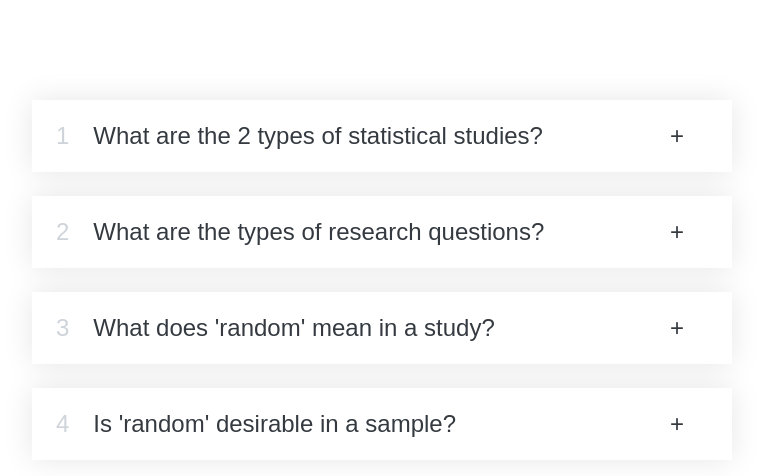
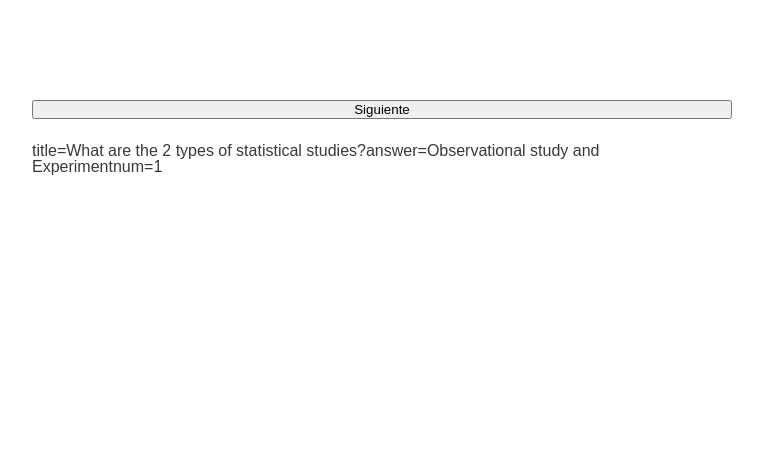
Before and after one commit to Jpkeys29/Statistics-Review-React, a React (Create React App) app: page / in a window 1280 px wide. Shown: the top 476 px of the page, without its empty margins (258-1021 px from the left). Built offline with nearby package versions, Linux system fonts and the light colour scheme.

Commit message:
Passing one question at a time test1

```diff
--- a/src/question.js
+++ b/src/question.js
@@ -1,20 +1,34 @@
-import Button from './button.js';
+// import Button from './button.js';
 import {quests} from './questsArray.js'
 import { useState } from 'react';
 
 export default function Questions ({preguntas}) {
+    const [questionIndex, setQuestionIndex] = useState(0);
+
+    function goNext() {
+        setQuestionIndex((prevQuestion) => prevQuestion + 1);
+    }
+    // const goBack = () => setQuestionIndex((prevQuestion) => prevQuestion - 1)
+
     return(
         <div className='questions' >
-            {preguntas.map((ele, index) => (
-            <IndividQuestion title={ele.title} answer={ele.answer} num={index+1} key={ele.index}  />
-            ))}
+            <button onClick={goNext} >Siguiente</button>
+            title={preguntas[questionIndex].title}
+            answer={preguntas[questionIndex].answer}
+            num={questionIndex + 1}
+            {/* {preguntas.map((ele, index) => (
+            <IndividQuestion
+            title={ele.title}
+            answer={ele.answer}
+            num={index+1} key={ele.index} />
+            ))} */}
+
         </div>
     )
 }
 
 function IndividQuestion({num, title, answer}){
     const [isOpen, setIsOpen] = useState(false);
-
     function handleToggle(){
         setIsOpen((currentState) => !currentState)
     }
```
